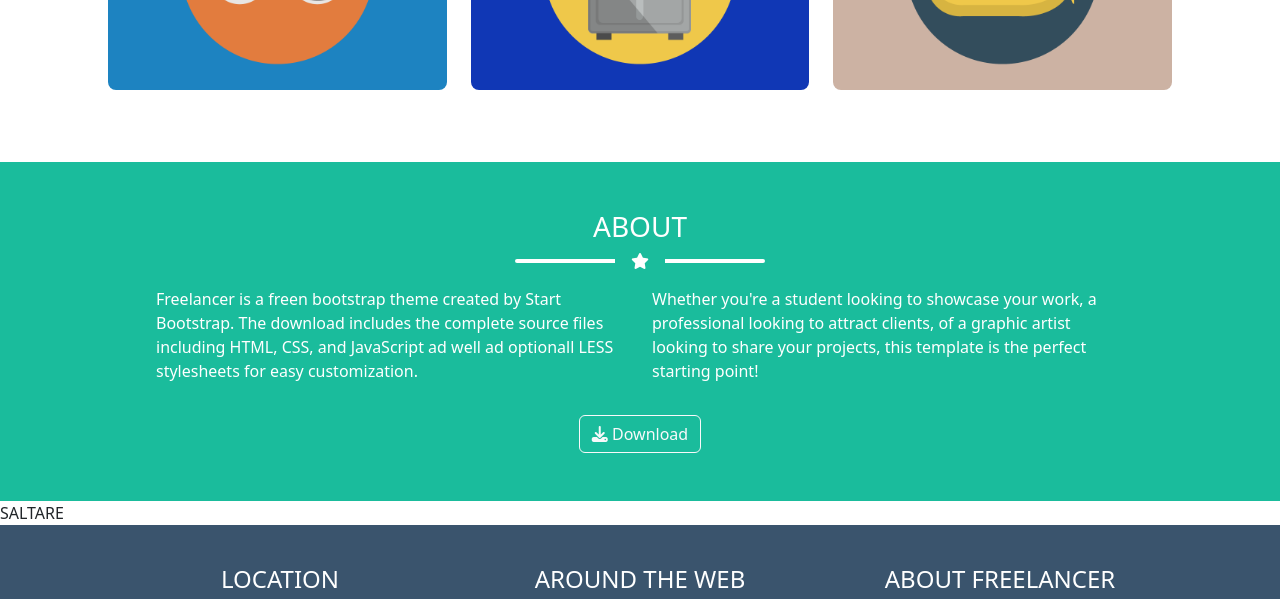
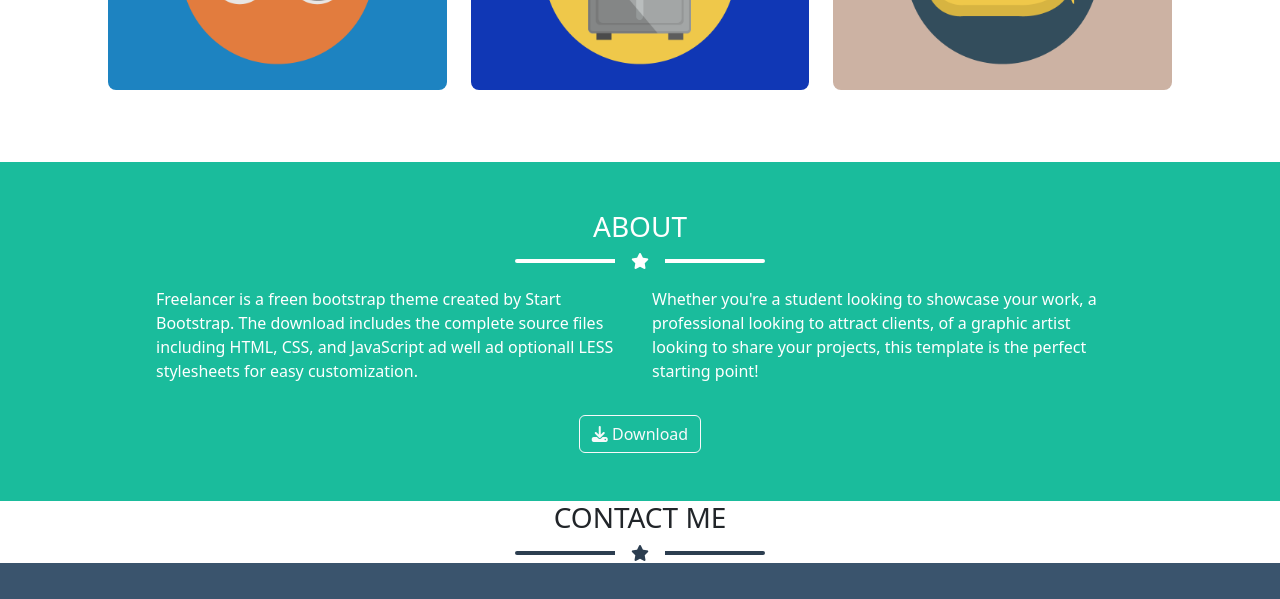
Before and after one commit to MarcoZellini/html-css-bootstrap-freelancer, a plain HTML site: page index.html in a window 1280 px wide. Shown: the part 1304-1903 px from the top of the page. Drawn offline with nearby package versions, Linux system fonts and the light colour scheme.

Commit message:
Fix html tag

```diff
--- a/index.html
+++ b/index.html
@@ -15,7 +15,7 @@
 			crossorigin="anonymous" referrerpolicy="no-referrer" />
 		<link rel="stylesheet" href="./assets/css/style.css">
 	</head>
-    <body class="">
+	<body class>
 
 		<header id="site_header">
 			<nav class="navbar navbar-expand-md navbar-dark ms-bg-dark">
@@ -24,7 +24,10 @@
 					<a href="#" class="navbar-brand">START BOOTSTRAP</a>
 					<!-- /.navbar-brand -->
 
-                    <button class="navbar-toggler border-white" type="button" data-bs-toggle="collapse" data-bs-target="#navbarSupportedContent" aria-controls="navbarSupportedContent" aria-expanded="false" aria-label="Toggle navigation">
+					<button class="navbar-toggler border-white" type="button"
+						data-bs-toggle="collapse" data-bs-target="#navbarSupportedContent"
+						aria-controls="navbarSupportedContent" aria-expanded="false"
+						aria-label="Toggle navigation">
 						<span class="navbar-toggler-icon"></span>
 					</button>
 
@@ -56,7 +59,8 @@
 				<div class="container text-center p-4">
 
 					<div class="row justify-content-center">
-                        <div class="col-12 col-md-7 col-xl-5 d-flex flex-column align-items-center">
+						<div
+							class="col-12 col-md-7 col-xl-5 d-flex flex-column align-items-center">
 							<img class="img-fluid" src="./assets/img/avatar.svg" alt>
 
 							<h1 class="py-3">Start bootstrap</h1>
@@ -176,7 +180,16 @@
 			<!-- /.about -->
 
 			<section id="contact_me" class="contact_me">
-                SALTARE
+
+				<div class="container-md text-center">
+					<h3>contact me</h3>
+
+					<div class="ms-divider-dark py-2">
+						<div class="line"></div>
+						<i class="fa-solid fa-star"></i>
+					</div>
+				</div>
+
 			</section>
 			<!-- /.contact_me -->
 		</main>
@@ -228,7 +241,8 @@
 						<div class="col-12 col-md pt-3 pt-md-0">
 							<div class="card text-white">
 								<h4>about freelancer</h4>
-                                <p>Freelance is a free to use, open source Bootstrap theme created by <a href="#" class="text-decoration-none text-success">Start Bootstrap</a></p>
+								<p>Freelance is a free to use, open source Bootstrap theme created by <a
+										href="#" class="text-decoration-none text-success">Start Bootstrap</a></p>
 							</div>
 							<!-- /.card -->
 						</div>
@@ -258,12 +272,7 @@
 				</div>
 				<!-- /.container-md -->
 			</div>
-                <!-- /.container-md -->
-            </div>
 			<!-- /.bottom -->
-
-
-
 
 		</footer>
 		<!-- /#site_footer -->
@@ -271,6 +280,7 @@
 		<script
 			src="https://cdn.jsdelivr.net/npm/bootstrap@5.3.0/dist/js/bootstrap.bundle.min.js"
 			integrity="sha384-geWF76RCwLtnZ8qwWowPQNguL3RmwHVBC9FhGdlKrxdiJJigb/j/68SIy3Te4Bkz"
-            crossorigin="anonymous"></script>
+			crossorigin="anonymous">
+		</script>
 	</body>
 </html>
```
Lines whose indentation alone changed are shown as unchanged.
